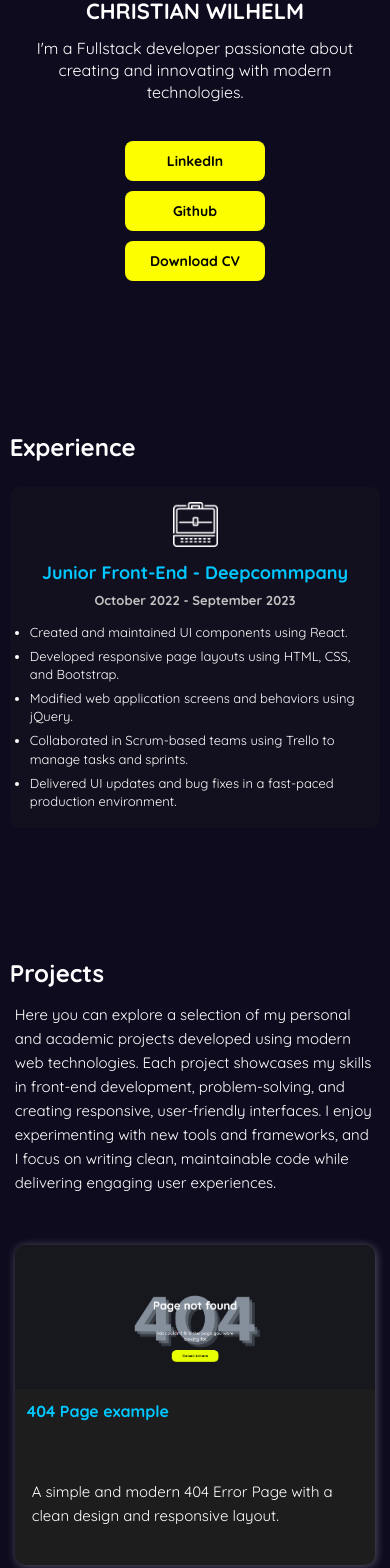
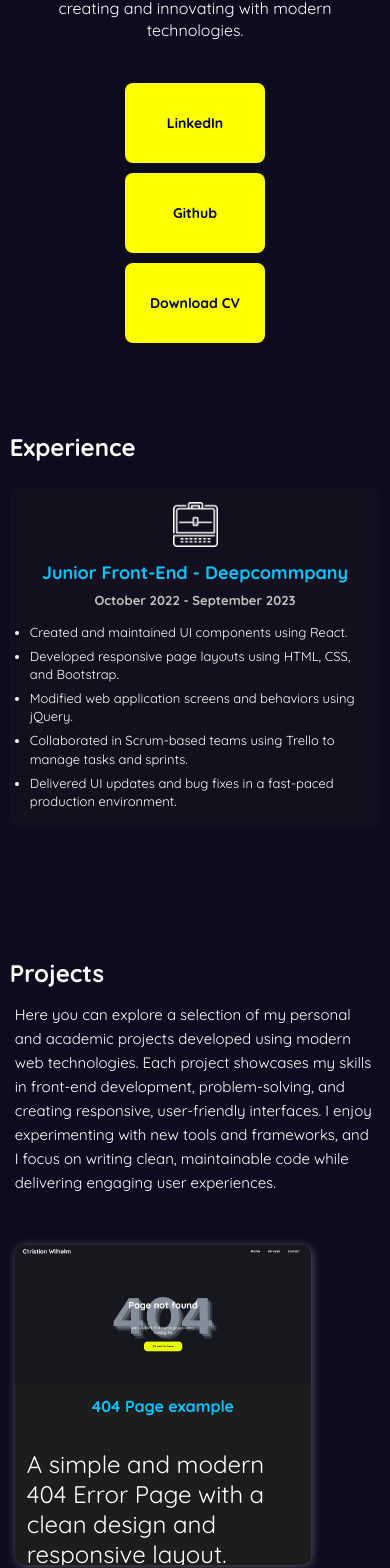
Before and after one commit to christianjws24/personal-website, a React (Vite) app: page / in a window 390 px wide. Shown: the part 195-1763 px from the top of the page. Built offline with nearby package versions, Linux system fonts and the light colour scheme.

Commit message:
fixing responsive

```diff
--- a/src/assets/components/ProjectsItem.jsx
+++ b/src/assets/components/ProjectsItem.jsx
@@ -9,7 +9,7 @@ export default function ExperienceItem ({img, title, description, url}) {
                 <img src={img} alt={`${title} project screenshot`} />
                 <div className="info">
                     <h2 className="title">{title}</h2>
-                    <p className="description">{description}</p>
+                    <p className="project-description">{description}</p>
                 </div>
 
             </div>
--- a/src/assets/components/Tecnhologies.jsx
+++ b/src/assets/components/Tecnhologies.jsx
@@ -4,7 +4,7 @@ import "../styles/Technologies.css"
 export default function Technologies() {
     return (
         <section id="technologies" className="technologies-section">
-            <h1 className="">Tecnhnologies</h1>
+            <h1 className="tecnhologies-title">Tecnhnologies</h1>
             <div className="">
                 <p className="">Here are the technologies and tools I work with to build modern web applications. I'm constantly learning and expanding my skillset to stay current with industry trends.</p>
             </div>
--- a/src/assets/styles/ExperienceItem.css
+++ b/src/assets/styles/ExperienceItem.css
@@ -70,16 +70,16 @@
 /* Tablet */
 @media (max-width: 1024px) {
     .experience-item .role {
-        font-size: 22px;
+        font-size: 36px;
     }
 
     .experience-item .duration {
-        font-size: 15px;
+        font-size: 24px;
     }
 
     .experience-item .description,
     .description-list li {
-        font-size: 15px;
+        font-size: 24px;
     }
 }
 
--- a/src/assets/styles/Header.css
+++ b/src/assets/styles/Header.css
@@ -86,15 +86,20 @@
     }
 
     .logo {
-        font-size: 40px;
+        font-size: 80px;
     }
 
     .nav-ul {
         gap: 30px;
+        display: none;
     }
 
     .nav-a {
         font-size: 16px;
+    }
+
+    .hamburger {
+        display: none;
     }
 }
 
@@ -111,13 +116,14 @@
     }
 
     .hamburger {
-        display: flex;
+        display: none;
         position: fixed;
         right: 20px;
         top: 28px;
     }
 
     .nav-ul {
+        display: none;
         position: fixed;
         top: 0;
         right: -100%;
@@ -137,6 +143,7 @@
     }
 
     .nav-ul.show {
+        display: flex;
         right: 0;
     }
 
@@ -188,6 +195,7 @@
     }
 
     .hamburger {
+        display: none;
         width: 26px;
         height: 20px;
         right: 15px;
--- a/src/assets/styles/Hero.css
+++ b/src/assets/styles/Hero.css
@@ -75,21 +75,32 @@
 /* Tablet */
 @media (max-width: 1024px) {
     .hero-section {
-        padding: 150px 0;
+        padding: 300px 0;
     }
 
     .hero-title {
-        font-size: 40px;
+        font-size: 80px;
         padding: 15px;
     }
 
     .hero-name {
-        font-size: 32px;
+        font-size: 48px;
     }
 
     .hero-description {
-        font-size: 20px;
+        font-size: 32px;
         margin: 15px 0;
+    }
+
+    .hero-buttons {
+        display: flex;
+        flex-direction: column;
+    }
+
+    .hero-btn {
+        width: 330px;
+        height: 85px;
+        font-size: 26px;
     }
 }
 
@@ -115,10 +126,6 @@
         padding: 0 10px;
     }
 
-    .hero-buttons {
-        gap: 15px;
-        margin-top: 25px;
-    }
 
     .hero-btn {
         width: 110px;
@@ -155,7 +162,7 @@
 
     .hero-btn {
         width: 140px;
-        height: 40px;
+        height: 80px;
         font-size: 14px;
     }
 }
--- a/src/assets/styles/Projects.css
+++ b/src/assets/styles/Projects.css
@@ -53,7 +53,7 @@
         font-size: 32px;
     }
 
-    .projects-section .description {
+    .projects-item .description {
         font-size: 17px;
         margin-bottom: 35px;
     }
--- a/src/assets/styles/ProjectsItem.css
+++ b/src/assets/styles/ProjectsItem.css
@@ -41,6 +41,7 @@
     font-size: 20px;
     margin: 0 0 10px 0;
     line-height: 1.3;
+    text-align: center;
 }
 
 .info .description {
@@ -68,15 +69,21 @@
 /* Tablet */
 @media (max-width: 1024px) {
     .project-item {
-        height: 380px;
+        height: 600px;
+        width: 80%;
+        margin: 0 auto;
+    }
+
+    .project-description {
+        font-size: 24px;
     }
 
     .info .title {
-        font-size: 19px;
+        font-size: 40px;
     }
 
     .info .description {
-        font-size: 15px;
+        font-size: 30px;
     }
 
     .project-item .info {
--- a/src/assets/styles/Technologies.css
+++ b/src/assets/styles/Technologies.css
@@ -2,7 +2,7 @@
     padding: 60px 0;
 }
 
-.technologies-section h1 {
+.tecnhologies-title {
     font-size: 36px;
     margin-bottom: 20px;
     color: white;
@@ -18,13 +18,13 @@
 }
 
 .technologies-container {
-    display: grid;
-    grid-template-columns: repeat(auto-fill, minmax(340px, 1fr));
-    gap: 26px;
-    padding: 50px 0;
-    max-width: 1200px;
-    margin: 0 auto;
+        display: grid;
+        grid-template-columns: repeat(2, minmax(0, 1fr));
+        gap: 26px;
+        padding: 50px 0;
+        place-content: center;
 }
+
 
 /* Large screens */
 @media (min-width: 1200px) {
@@ -32,7 +32,7 @@
         padding: 80px 0;
     }
 
-    .technologies-section h1 {
+    .tecnhologies-title {
         font-size: 42px;
     }
 
@@ -40,9 +40,38 @@
         font-size: 20px;
     }
 
+}
+
+@media (max-width: 1024px) {
     .technologies-container {
-        grid-template-columns: repeat(auto-fill, minmax(360px, 2fr));
-        gap: 30px;
-        max-width: 1400px;
+        grid-template-columns: repeat(1, 80%);
+        gap: 16px;
+        padding: 20px 0;
+    }
+
+    .skills {
+        height: 600px;
+    }
+
+    .skills h1 {
+        font-size: 38px;
+    }
+
+    .skills ul {
+        max-width: 100%;
+    }
+
+    .skill-img {
+        width: 70px;
+        height: 70px;
+    }
+
+}
+
+@media (max-width: 768px) {
+    .technologies-container {
+        grid-template-columns: 1fr;
+        gap: 16px;
+        padding: 20px 0;
     }
 }
--- a/src/assets/styles/TechnologiesItem.css
+++ b/src/assets/styles/TechnologiesItem.css
@@ -21,7 +21,6 @@
 }
 
 .skill-imgs-container {
-    flex: 1;
     display: flex;
     align-items: center;
     justify-content: center;
```
